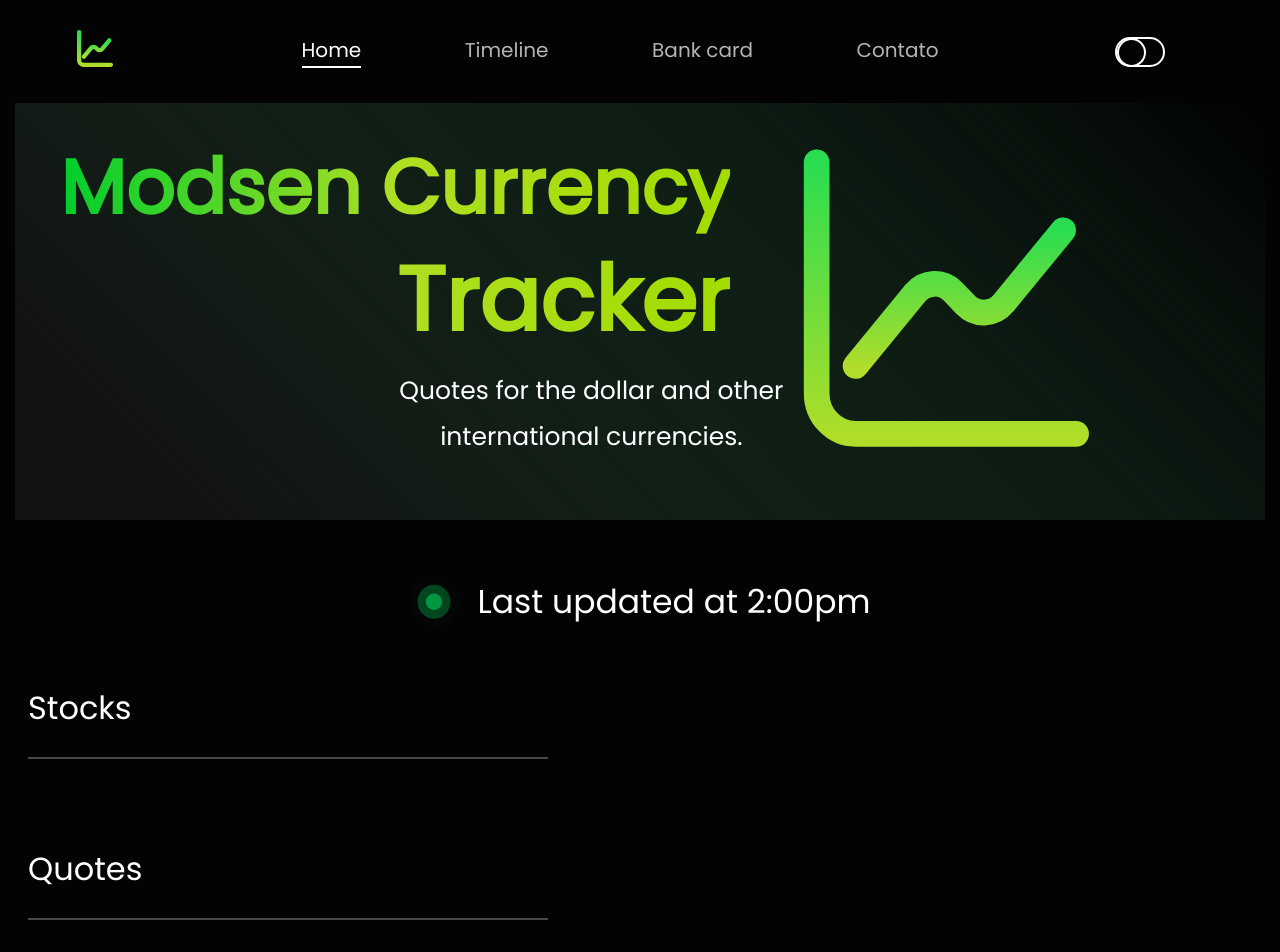
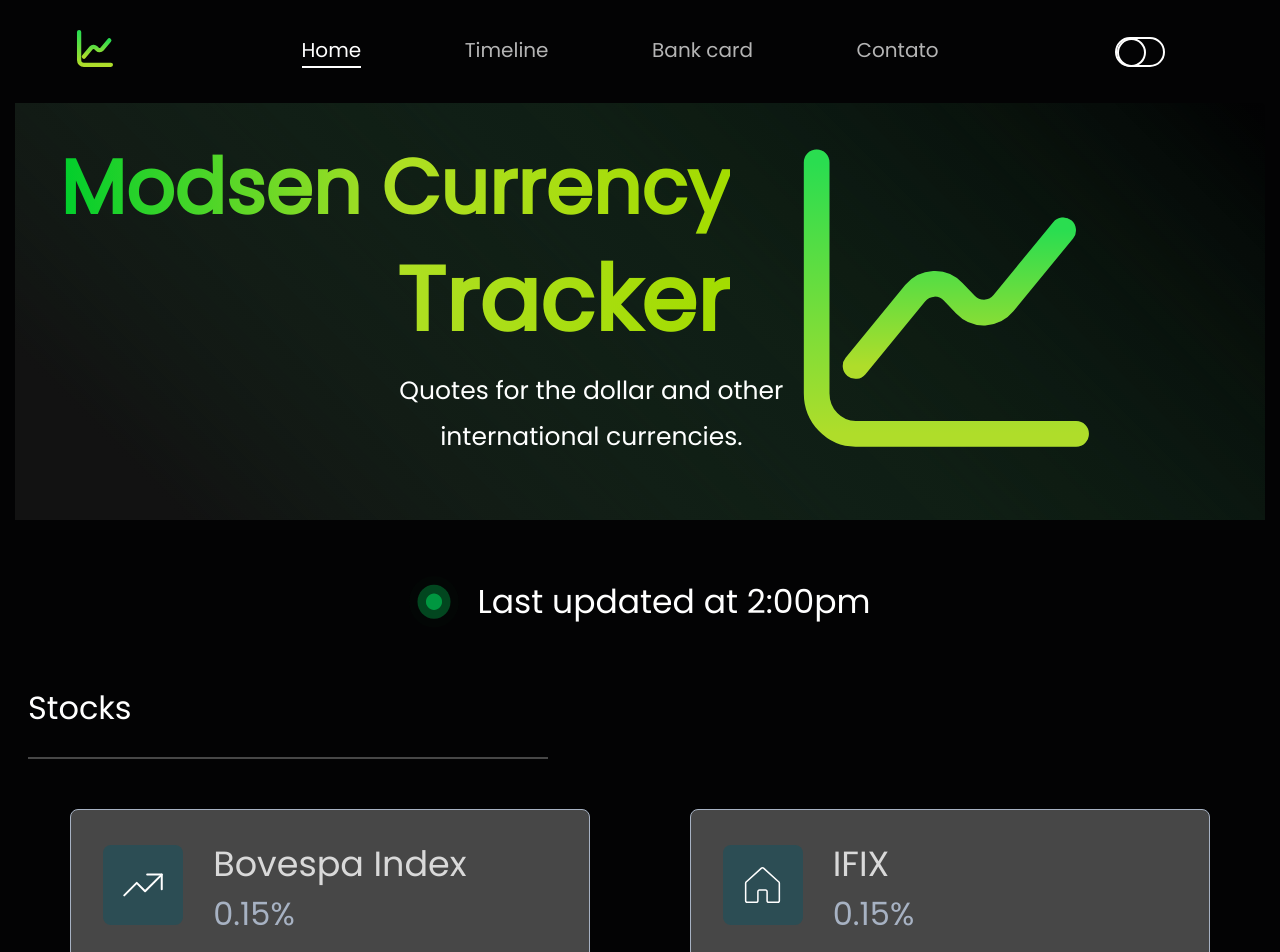
Before and after one commit to 777-vols/Modsen-Currency-Tracker, a React app: page / in a window 1280 px wide. Shown: the top 952 px of the page. Built offline with nearby package versions, Linux system fonts and the light colour scheme; no server answers.

Commit message:
Home Page Logic Convertation

```diff
--- a/src/App.jsx
+++ b/src/App.jsx
@@ -5,7 +5,7 @@ import Modal from '@components/Modal/Index.jsx';
 import currencyCardsData from '@constants/currencyCardsData.js';
 import * as urls from '@constants/urls';
 import axios from 'axios';
-import React, { lazy, Suspense, useEffect, useState } from 'react';
+import React, { lazy, Suspense, useCallback, useEffect, useMemo, useRef, useState } from 'react';
 import { useSelector } from 'react-redux';
 import { Route, Routes } from 'react-router-dom';
 import { ThemeProvider } from 'styled-components';
@@ -20,20 +20,26 @@ const Contact = lazy(() => import('@pages/Contact/Index.jsx'));
 function App() {
   const theme = useSelector((state) => state.themes.currentTheme);
   const [isOpenModal, setIsOpenModal] = useState(false);
-  const [currenciesData, setCurrenciesData] = useState({});
+  const [apiCurrenciesData, setApiCurrenciesData] = useState({});
   const [currenciesList, setCurrenciesList] = useState([]);
+  const currentExchangeCurrencies = useRef({ from: '', to: '' });
 
   useEffect(() => {
     axios
       .get(`https://cdn.jsdelivr.net/gh/fawazahmed0/currency-api@1/latest/currencies/usd.json`)
       .then((res) => {
-        setCurrenciesData(() => res.data);
+        setApiCurrenciesData(() => res.data);
         setCurrenciesList(() => Object.keys(res.data.usd));
       });
   }, []);
 
   function openCloseModal() {
     setIsOpenModal(!isOpenModal);
+  }
+
+  function exchangeCurrenciesHandler(newFrom, newTo) {
+    currentExchangeCurrencies.current.from = newFrom;
+    currentExchangeCurrencies.current.to = newTo;
   }
 
   return (
@@ -45,7 +51,14 @@ function App() {
             <Routes>
               <Route
                 path={urls.home}
-                element={<Home cardsData={currencyCardsData} openModalWindow={openCloseModal} />}
+                element={
+                  <Home
+                    apiCurrenciesData={apiCurrenciesData}
+                    cardsDataValues={currencyCardsData}
+                    openModalWindow={openCloseModal}
+                    exchangeCurrenciesHandler={exchangeCurrenciesHandler}
+                  />
+                }
               />
               <Route path={urls.timeline} element={<Timeline />} />
               <Route path={urls.bankCard} element={<BankCard />} />
@@ -55,7 +68,13 @@ function App() {
           <Footer />
         </Suspense>
       </AppWrapper>
-      <Modal isOpen={isOpenModal} closeModalWindow={openCloseModal} />
+      <Modal
+        convertFromTo={currentExchangeCurrencies.current}
+        allCurrenciesList={currenciesList}
+        usdCourse={apiCurrenciesData.usd}
+        isOpen={isOpenModal}
+        closeModalWindow={openCloseModal}
+      />
     </ThemeProvider>
   );
 }
--- a/src/components/Modal/Index.jsx
+++ b/src/components/Modal/Index.jsx
@@ -1,11 +1,12 @@
 import PortalCreator from '@helpers/createPortalHelper';
-import PropTypes from 'prop-types';
-import React from 'react';
+import PropTypes, { element, func } from 'prop-types';
+import React, { useState } from 'react';
 
 import {
   CloseModalButton,
   ModalBackground,
   ModalHeader,
+  ModalStyledInput,
   ModalStyledSpan,
   ModalWindow,
   Result,
@@ -15,7 +16,21 @@ import {
   StyledSelect
 } from './styled';
 
-function Modal({ isOpen, closeModalWindow }) {
+function Modal({ isOpen, closeModalWindow, convertFromTo, allCurrenciesList, usdCourse }) {
+  const [sumValue, setSumValue] = useState(1);
+  const [convertToValue, setConvertToValue] = useState('usd');
+
+  function handleInputType(event) {
+    setSumValue(event.target.value);
+  }
+
+  function selectorHandler(event) {
+    setConvertToValue(event.target.value);
+  }
+
+  const convertCurrency = () =>
+    ((1 / usdCourse[convertFromTo.from]) * (1 * usdCourse[convertToValue]) * sumValue).toFixed(4);
+
   if (!isOpen) return null;
   return (
     <PortalCreator wrapperId="currency-modal">
@@ -26,18 +41,24 @@ function Modal({ isOpen, closeModalWindow }) {
           <SelectWrapper>
             <SelectBlock>
               <SelectSpan>Sum</SelectSpan>
-              <ModalStyledSpan>1</ModalStyledSpan>
+              <ModalStyledInput value={sumValue} onChange={handleInputType} />
             </SelectBlock>
             <SelectBlock>
               <SelectSpan>From</SelectSpan>
-              <ModalStyledSpan>usd</ModalStyledSpan>
+              <ModalStyledSpan>{convertFromTo.from}</ModalStyledSpan>
             </SelectBlock>
             <SelectBlock>
               <SelectSpan>To</SelectSpan>
-              <StyledSelect></StyledSelect>
+              <StyledSelect value={convertToValue} onChange={selectorHandler}>
+                {allCurrenciesList.map((currencyName) => (
+                  <option key={currencyName} value={currencyName}>
+                    {currencyName}
+                  </option>
+                ))}
+              </StyledSelect>
             </SelectBlock>
           </SelectWrapper>
-          <Result>Result: </Result>
+          <Result>Result: {usdCourse ? convertCurrency() : ''}</Result>
         </ModalWindow>
       </ModalBackground>
     </PortalCreator>
@@ -46,7 +67,10 @@ function Modal({ isOpen, closeModalWindow }) {
 
 Modal.propTypes = {
   isOpen: PropTypes.bool,
-  closeModalWindow: PropTypes.func
+  closeModalWindow: PropTypes.func,
+  convertFromTo: PropTypes.object,
+  allCurrenciesList: PropTypes.array,
+  usdCourse: PropTypes.object
 };
 
 export default Modal;
--- a/src/components/Modal/styled.js
+++ b/src/components/Modal/styled.js
@@ -52,7 +52,7 @@ export const ModalHeader = styled.h5`
 `;
 
 export const SelectWrapper = styled.div`
-  padding: 40px 0;
+  padding: 40px 0 20px 0;
   display: flex;
   justify-content: space-around;
 `;
@@ -61,6 +61,7 @@ export const SelectBlock = styled.div`
   display: flex;
   flex-direction: column;
   justify-content: center;
+  align-items: start;
   padding: 15px;
   width: 100%;
 `;
@@ -78,7 +79,15 @@ export const ModalStyledSpan = styled.span`
   text-align: center;
   font-size: 20px;
   background: rgb(255, 255, 255);
-  display: block;
+  width: 100%;
+  @media (max-width: 500px) {
+    font-size: 20px;
+  }
+`;
+export const ModalStyledInput = styled.input`
+  text-align: center;
+  font-size: 20px;
+  background: rgb(255, 255, 255);
   width: 100%;
   @media (max-width: 500px) {
     font-size: 20px;
@@ -88,7 +97,7 @@ export const Result = styled.span`
   text-align: center;
   color: rgb(255, 255, 255);
   font-size: 30px;
-  margin-left: 40px;
+  padding: 0px 0px 20px 30px;
   @media (max-width: 500px) {
     margin-left: 25px;
     font-size: 25px;
@@ -97,4 +106,8 @@ export const Result = styled.span`
 
 export const StyledSelect = styled.select`
   width: 100%;
+  text-align: center;
+  font-size: 20px;
+  background: rgb(255, 255, 255);
+  max-height: 200px;
 `;
--- a/src/components/СurrencyСard/Index.jsx
+++ b/src/components/СurrencyСard/Index.jsx
@@ -10,14 +10,30 @@ import {
   CurrencyStats
 } from './styled';
 
-function CurrencyCard({ firstVal, name, currencyImg, openModalWindow }) {
+function CurrencyCard({
+  currencyShortName,
+  currencyFullName,
+  currencyImg,
+  openModalWindow,
+  usdData,
+  exchangeCurrenciesHandler
+}) {
+  function cardClickHandler() {
+    if (openModalWindow) {
+      openModalWindow();
+      exchangeCurrenciesHandler(currencyShortName, 'usd');
+    }
+  }
+
+  const convertCurrency = () => (1 / usdData[currencyShortName]).toFixed(4);
+
   return (
-    <CardWrapper onClick={openModalWindow} id={`card-${firstVal}`}>
+    <CardWrapper onClick={cardClickHandler} id={`card-${currencyShortName}`}>
       <CardInner>
         <CarrencyImage src={currencyImg} />
         <CurrencyStats>
-          <CarrencyName>{name}</CarrencyName>
-          <CurrencyRate>$ 5,43</CurrencyRate>
+          <CarrencyName>{currencyFullName}</CarrencyName>
+          <CurrencyRate>{usdData ? `$ ${convertCurrency()}` : '0.15%'}</CurrencyRate>
         </CurrencyStats>
       </CardInner>
     </CardWrapper>
@@ -25,11 +41,13 @@ function CurrencyCard({ firstVal, name, currencyImg, openModalWindow }) {
 }
 
 CurrencyCard.propTypes = {
-  firstVal: PropTypes.string,
-  name: PropTypes.string,
+  currencyShortName: PropTypes.string,
+  currencyFullName: PropTypes.string,
   sign: PropTypes.string,
   currencyImg: PropTypes.string,
-  openModalWindow: PropTypes.func
+  openModalWindow: PropTypes.func,
+  usdData: PropTypes.object,
+  exchangeCurrenciesHandler: PropTypes.func
 };
 
 export default CurrencyCard;
--- a/src/constants/currencyCardsData.js
+++ b/src/constants/currencyCardsData.js
@@ -1,14 +1,17 @@
 import audImg from '@assets/Currencies/Australian Dollar Icon.svg';
 import btcImg from '@assets/Currencies/Bitcoin Icon.svg';
+import biImg from '@assets/Currencies/Bovespa Icon.svg';
 import cadImg from '@assets/Currencies/Canadian Dollar Icon.svg';
 import usdImg from '@assets/Currencies/Dollar Icon.svg';
 import euroImg from '@assets/Currencies/Euro Icon.svg';
+import ifixImg from '@assets/Currencies/IFIX.svg';
 import gpbImg from '@assets/Currencies/Libra Icon.svg';
 import arsImg from '@assets/Currencies/Peso Argentino Icon.svg';
 import cnyImg from '@assets/Currencies/Won Icon.svg';
 import jpyImg from '@assets/Currencies/Yen Icon.svg';
 
 const currencyCardsData = {
+  quotesCards: {
     USD: { id: 1, name: 'Dólar comercial', sign: '$', img: usdImg },
     ARS: { id: 2, name: 'Peso Argentino', sign: 'P$', img: arsImg },
     CAD: { id: 3, name: 'Dólar canadense', sign: 'С$', img: cadImg },
@@ -18,6 +21,11 @@ const currencyCardsData = {
     EUR: { id: 7, name: 'Euro', sign: '€', img: euroImg },
     BTC: { id: 8, name: 'Bitcoin', sign: '₿', img: btcImg },
     GBP: { id: 9, name: 'Libra', sign: '₱', img: gpbImg }
+  },
+  stocksCards: {
+    BI: { id: 1, name: 'Bovespa Index', img: biImg },
+    IFIX: { id: 2, name: 'IFIX', img: ifixImg }
+  }
 };
 
 export default currencyCardsData;
--- a/src/pages/Home/Index.jsx
+++ b/src/pages/Home/Index.jsx
@@ -5,23 +5,47 @@ import React, { useMemo } from 'react';
 import { Container } from '../../styled';
 import { CardsWrapper, HomeWrapper, Quotes, Stocks, StyledHeader, StyledSpan } from './styled';
 
-function Home({ cardsData, openModalWindow }) {
-  const quotesCards = useMemo(
+function Home({ apiCurrenciesData, cardsDataValues, openModalWindow, exchangeCurrenciesHandler }) {
+  // console.log(apiCurrenciesData);
+
+  const { quotesCards, stocksCards } = cardsDataValues;
+
+  const quotesCardsList = useMemo(
     () =>
-      Object.keys(cardsData).reduce(
-        (acc, e) => [
+      Object.keys(quotesCards).reduce(
+        (acc, element) => [
           ...acc,
           <CurrencyCard
-            key={e}
-            firstVal={e.toLowerCase()}
-            name={cardsData[e].name}
-            currencyImg={cardsData[e].img}
+            key={element}
+            currencyShortName={element.toLowerCase()}
+            currencyFullName={quotesCards[element].name}
+            currencyImg={quotesCards[element].img}
             openModalWindow={openModalWindow}
+            usdData={apiCurrenciesData.usd}
+            exchangeCurrenciesHandler={exchangeCurrenciesHandler}
           />
         ],
         []
       ),
-    [cardsData]
+    [quotesCards]
+  );
+
+  const stocksCardsList = useMemo(
+    () =>
+      Object.keys(stocksCards).reduce(
+        (acc, element) => [
+          ...acc,
+          <CurrencyCard
+            key={element}
+            currencyShortName={element.toLowerCase()}
+            currencyFullName={stocksCards[element].name}
+            currencyImg={stocksCards[element].img}
+            openModalWindow={null}
+          />
+        ],
+        []
+      ),
+    [stocksCards]
   );
 
   return (
@@ -32,16 +56,13 @@ function Home({ cardsData, openModalWindow }) {
             <StyledHeader>
               <StyledSpan>Stocks</StyledSpan>
             </StyledHeader>
-            <CardsWrapper>
-              {/* <CurrencyCard />
-              <CurrencyCard /> */}
-            </CardsWrapper>
+            <CardsWrapper>{stocksCardsList}</CardsWrapper>
           </Stocks>
           <Quotes>
             <StyledHeader>
               <StyledSpan>Quotes</StyledSpan>
             </StyledHeader>
-            <CardsWrapper>{quotesCards}</CardsWrapper>
+            <CardsWrapper>{quotesCardsList}</CardsWrapper>
           </Quotes>
         </HomeWrapper>
       </Container>
@@ -50,8 +71,10 @@ function Home({ cardsData, openModalWindow }) {
 }
 
 Home.propTypes = {
-  cardsData: PropTypes.object,
-  openModalWindow: PropTypes.func
+  cardsDataValues: PropTypes.object,
+  apiCurrenciesData: PropTypes.object,
+  openModalWindow: PropTypes.func,
+  exchangeCurrenciesHandler: PropTypes.func
 };
 
 export default Home;
```
Lines whose indentation alone changed are shown as unchanged.
